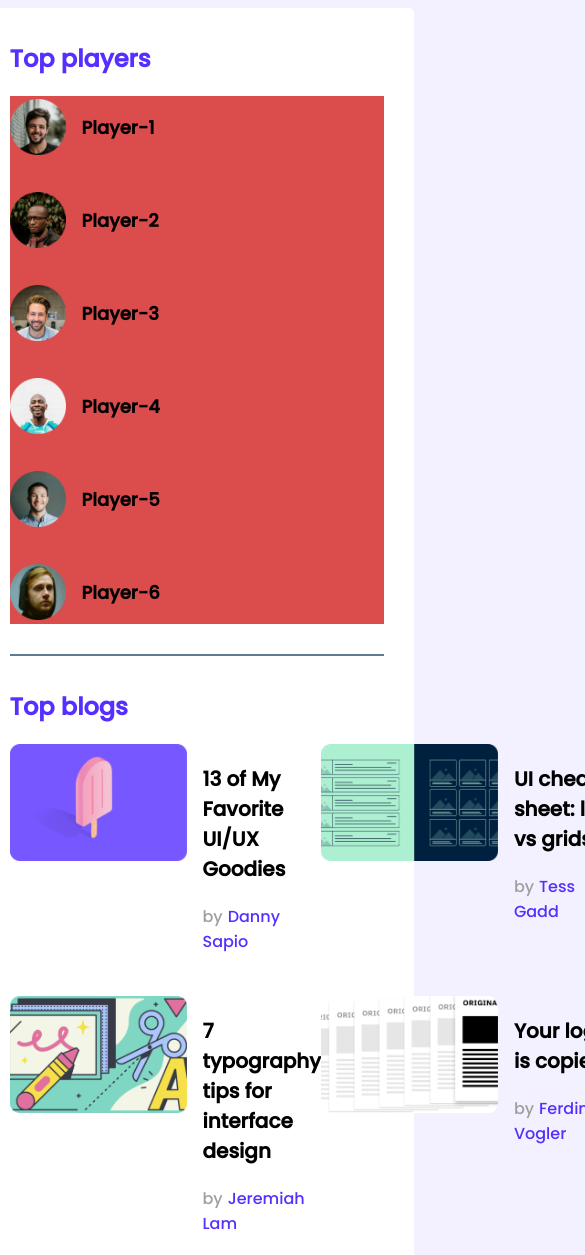
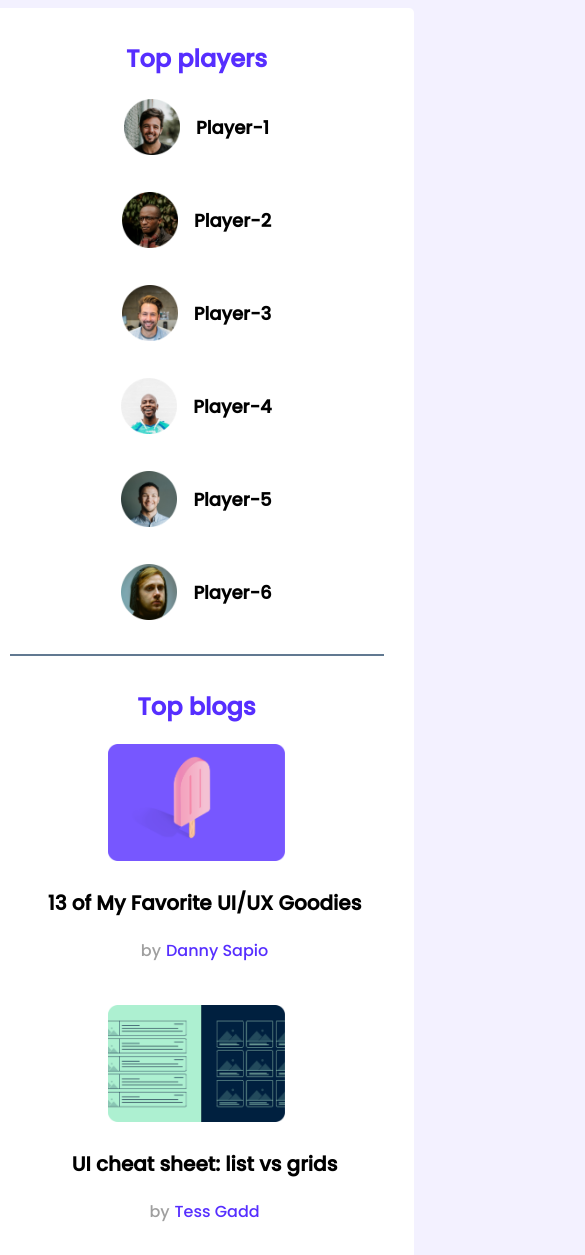
Before and after one commit to muhammadtamimofficial/leader-bord-css, a plain HTML site: page index.html in a window 390 px wide. Shown: the top 1255 px of the page, 585 px wide, since content can reach past the window. Drawn offline with Linux system fonts and the light colour scheme.

Commit message:
Media query  mobile device

```diff
--- a/styles/style.css
+++ b/styles/style.css
@@ -144,14 +144,38 @@ hr{
     background-color: #FFE4E8;
 }
 /* Media query */
+
+/* mobile devices */
 @media only screen and (max-width:688px) {
-
+    .section-title{
+        text-align: center;
+    }
         .first-contenar{
             width: 100%;
+
         }
-
+        .player{
+            justify-content: center;
+        }
         .players{
-            background-color: rgb(219, 77, 77);
             grid-template-columns: repeat(1,1fr);
         }
+        .top-blogs{
+            width: 100%;
+        }
+        .blogs{
+            grid-template-columns: repeat(1,2fr);
+        }
+        .blog{
+            flex-direction: column;
+            align-items: center;
+        }
+        .blog-info {
+            margin-left: 16px;
+            text-align: center;}
+            .courses{
+                display: flex;
+                flex-direction: column;
+                align-items: center;
+            }
 }
```
